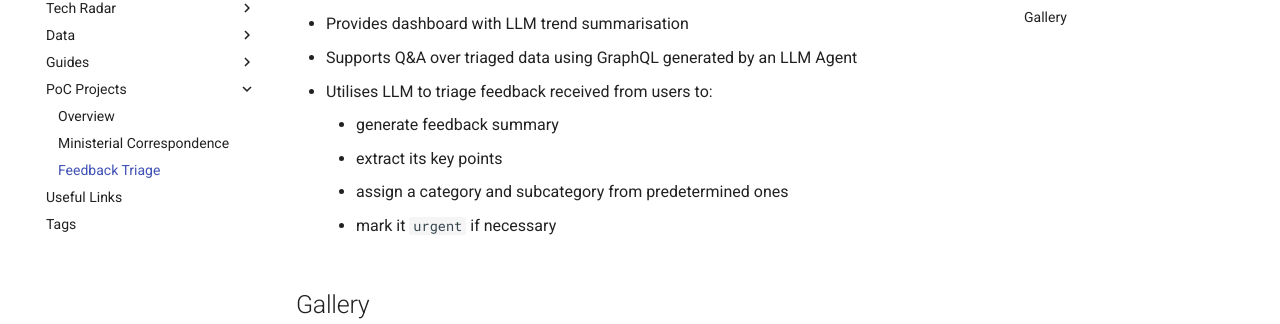
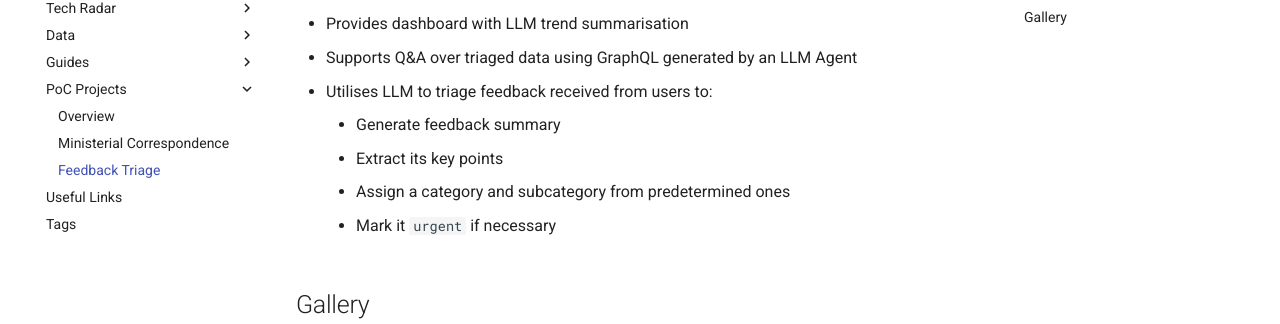
Before and after one commit to DEFRA/ai-data-development-standards, an MkDocs documentation site: the page built from docs/projects/feedback-triage.md, in a window 1280 px wide and 900 px high, scrolled down 324 px. Shown: the part 145-469 px from the top of the window. Built offline with MkDocs 1.6.1 and Material for MkDocs 9.7.7, drawn with Linux system fonts in a browser that asks for light colours.

```diff
--- a/docs/projects/feedback-triage.md
+++ b/docs/projects/feedback-triage.md
@@ -16,10 +16,10 @@ This PoC automates processing of user feedback, using LLM to enrich and transfor
 - Provides dashboard with LLM trend summarisation
 - Supports Q&A over triaged data using GraphQL generated by an LLM Agent
 - Utilises LLM to triage feedback received from users to:
-    - generate feedback summary
-    - extract its key points
-    - assign a category and subcategory from predetermined ones
-    - mark it `urgent` if necessary
+    - Generate feedback summary
+    - Extract its key points
+    - Assign a category and subcategory from predetermined ones
+    - Mark it `urgent` if necessary
 
 ## Gallery
 
```
